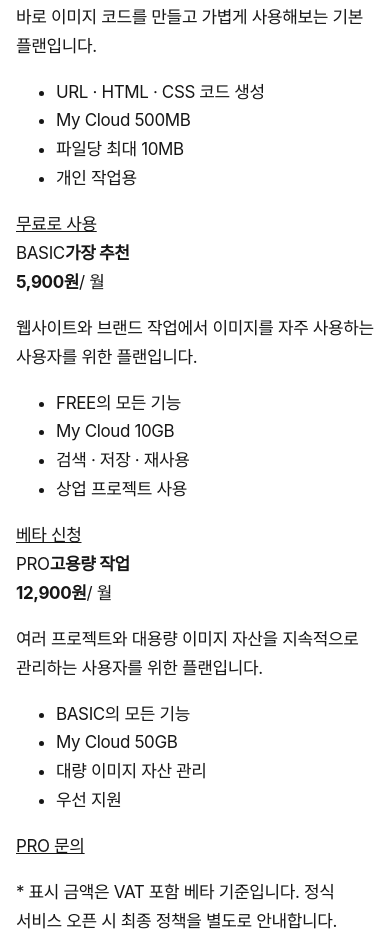
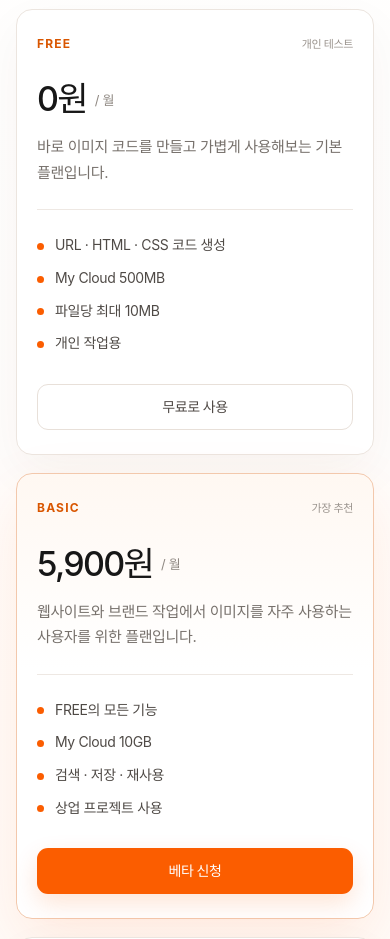
Before and after one commit to jyhome1228-cyber/my-code, a plain HTML site: page index.html in a window 390 px wide. Shown: the part 3876-4815 px from the top of the page. Drawn offline with Linux system fonts and the light colour scheme; no server answers; a web font is replaced by a local one.

Commit message:
Style Pricing and Korean legal footer

```diff
--- a/brand.css
+++ b/brand.css
@@ -18,6 +18,145 @@
   letter-spacing: -.08em;
 }
 
+/* Pricing */
+.pricing-section {
+  padding: 118px 0;
+  background: linear-gradient(180deg, #fff 0%, #fffaf6 100%);
+  border-top: 1px solid #f0ebe6;
+  border-bottom: 1px solid #f0ebe6;
+}
+
+.pricing-heading { margin-bottom: 52px !important; }
+
+.pricing-grid {
+  display: grid;
+  grid-template-columns: repeat(3, minmax(0, 1fr));
+  gap: 18px;
+  max-width: 1120px;
+  margin: 0 auto;
+}
+
+.pricing-card {
+  display: flex;
+  flex-direction: column;
+  min-height: 460px;
+  padding: 30px;
+  border: 1px solid #ece5df;
+  border-radius: 20px;
+  background: #fff;
+  box-shadow: 0 18px 50px rgba(80,48,25,.045);
+}
+
+.pricing-card.is-featured {
+  border-color: #f3c8ac;
+  background: linear-gradient(180deg,#fff8f2 0%,#fff 44%);
+  box-shadow: 0 24px 64px rgba(251,93,0,.10);
+}
+
+.pricing-card-top {
+  display: flex;
+  align-items: center;
+  justify-content: space-between;
+  gap: 12px;
+}
+
+.pricing-card-top span {
+  color: #d95600;
+  font-size: 12px;
+  font-weight: 700;
+  letter-spacing: .1em;
+}
+
+.pricing-card-top b {
+  color: #9b948e;
+  font-size: 11px;
+  font-weight: 550;
+}
+
+.pricing-price {
+  display: flex;
+  align-items: flex-end;
+  gap: 8px;
+  margin: 28px 0 18px;
+}
+
+.pricing-price strong {
+  color: #171717;
+  font-size: clamp(34px,3.1vw,48px);
+  font-weight: 540;
+  line-height: 1;
+  letter-spacing: -.05em;
+}
+
+.pricing-price span {
+  padding-bottom: 5px;
+  color: #8f8882;
+  font-size: 13px;
+}
+
+.pricing-card > p {
+  min-height: 58px;
+  margin: 0;
+  color: #77716c;
+  font-size: 15px;
+  line-height: 1.7;
+}
+
+.pricing-card ul {
+  display: grid;
+  gap: 11px;
+  margin: 24px 0 30px;
+  padding: 24px 0 0;
+  border-top: 1px solid #eee8e3;
+  list-style: none;
+}
+
+.pricing-card li {
+  position: relative;
+  padding-left: 18px;
+  color: #4f4a46;
+  font-size: 14px;
+  line-height: 1.55;
+}
+
+.pricing-card li::before {
+  content: '';
+  position: absolute;
+  top: .62em;
+  left: 0;
+  width: 7px;
+  height: 7px;
+  border-radius: 50%;
+  background: #fb5d00;
+}
+
+.pricing-button {
+  min-height: 46px;
+  margin-top: auto;
+  display: inline-flex;
+  align-items: center;
+  justify-content: center;
+  border-radius: 11px;
+  font-size: 14px;
+  font-weight: 560;
+  text-decoration: none;
+  transition: transform .18s ease, background .18s ease, border-color .18s ease;
+}
+
+.pricing-button:hover { transform: translateY(-1px); }
+.pricing-button.primary { background:#fb5d00; color:#fff; box-shadow:0 10px 24px rgba(251,93,0,.16); }
+.pricing-button.secondary { border:1px solid #e8e0d9; background:#fff; color:#4f4945; }
+
+.pricing-note {
+  margin: 24px auto 0;
+  max-width: 1120px;
+  color: #9a938d;
+  font-size: 12px;
+  line-height: 1.65;
+  text-align: right;
+}
+
+/* Footer */
 .company-footer {
   margin-top: 0 !important;
   padding: 0 !important;
@@ -26,43 +165,53 @@
   color: #181818 !important;
 }
 
-.company-footer-inner {
-  padding: 72px 0 34px;
-}
+.company-footer-inner { padding: 72px 0 34px; }
 
 .company-footer-brand {
   display: flex;
   align-items: flex-end;
   justify-content: space-between;
-  gap: 30px;
+  gap: 40px;
   padding-bottom: 42px;
   border-bottom: 1px solid #ece7e2;
 }
 
 .company-footer-brand img {
   display: block;
-  width: min(210px, 42vw);
+  width: min(170px,36vw);
   height: auto;
+}
+
+.company-footer-brand > div {
+  margin-left: auto;
+  max-width: 540px;
+  text-align: right;
+}
+
+.company-footer-brand strong {
+  display: block;
+  margin-bottom: 8px;
+  font-size: 14px;
+  font-weight: 600;
+  letter-spacing: .035em;
 }
 
 .company-footer-brand p {
   margin: 0;
   color: #8a8580;
   font-size: 14px;
-  line-height: 1.6;
+  line-height: 1.65;
   letter-spacing: -.01em;
 }
 
 .company-footer-info {
   display: grid;
-  grid-template-columns: repeat(4, minmax(0, 1fr));
+  grid-template-columns: repeat(4,minmax(0,1fr));
   gap: 34px;
   padding: 44px 0 48px;
 }
 
-.company-footer-info > div {
-  min-width: 0;
-}
+.company-footer-info > div { min-width: 0; }
 
 .company-footer-info span {
   display: block;
@@ -85,8 +234,10 @@
   margin: 0;
   color: #5f5a56;
   font-size: 14px;
-  line-height: 1.75;
+  line-height: 1.8;
 }
+
+.korean-footer-info span { color:#8f8882; letter-spacing:.06em; }
 
 .company-footer-bottom {
   display: flex;
@@ -99,29 +250,13 @@
   font-size: 12px;
 }
 
-.company-footer-bottom > div {
-  display: flex;
-  gap: 24px;
-}
+.company-footer-bottom > div { display:flex; gap:24px; }
+.company-footer-bottom a { color:#6f6964; text-decoration:none; transition:color .18s ease; }
+.company-footer-bottom a:hover { color:#fb5d00; }
 
-.company-footer-bottom a {
-  color: #6f6964;
-  text-decoration: none;
-  transition: color .18s ease;
-}
-
-.company-footer-bottom a:hover {
-  color: #fb5d00;
-}
-
-.library-hero-panel {
-  border-color: #f0e0d5 !important;
-}
-
+.library-hero-panel { border-color:#f0e0d5 !important; }
 .library-copy-block .eyebrow,
-.locked-badge {
-  color: #d95600 !important;
-}
+.locked-badge { color:#d95600 !important; }
 
 .library-status-line span {
   display: inline-flex;
@@ -135,44 +270,26 @@
   font-size: 11px;
 }
 
-@media (max-width: 900px) {
-  .brand-logo-image {
-    width: 118px;
-  }
-
-  .company-footer-info {
-    grid-template-columns: repeat(2, minmax(0, 1fr));
-  }
+@media (max-width:1100px) {
+  .pricing-grid { grid-template-columns:1fr; max-width:720px; }
+  .pricing-card { min-height:auto; }
 }
 
-@media (max-width: 760px) {
-  .brand-logo-image {
-    width: 106px;
-  }
+@media (max-width:900px) {
+  .brand-logo-image { width:118px; }
+  .company-footer-info { grid-template-columns:repeat(2,minmax(0,1fr)); }
+}
 
-  .company-footer-inner {
-    padding: 52px 0 26px;
-  }
-
-  .company-footer-brand {
-    align-items: flex-start;
-    flex-direction: column;
-    padding-bottom: 30px;
-  }
-
-  .company-footer-info {
-    grid-template-columns: 1fr;
-    gap: 28px;
-    padding: 34px 0 38px;
-  }
-
-  .company-footer-bottom {
-    align-items: flex-start;
-    flex-direction: column;
-  }
-
-  .company-footer-bottom > div {
-    flex-wrap: wrap;
-    gap: 10px 18px;
-  }
+@media (max-width:760px) {
+  .brand-logo-image { width:106px; }
+  .pricing-section { padding:82px 0; }
+  .pricing-card { padding:24px 20px; border-radius:16px; }
+  .pricing-card > p { min-height:0; }
+  .pricing-note { text-align:left; }
+  .company-footer-inner { padding:52px 0 26px; }
+  .company-footer-brand { align-items:flex-start; flex-direction:column; padding-bottom:30px; }
+  .company-footer-brand > div { margin-left:0; text-align:left; }
+  .company-footer-info { grid-template-columns:1fr; gap:28px; padding:34px 0 38px; }
+  .company-footer-bottom { align-items:flex-start; flex-direction:column; }
+  .company-footer-bottom > div { flex-wrap:wrap; gap:10px 18px; }
 }
```
